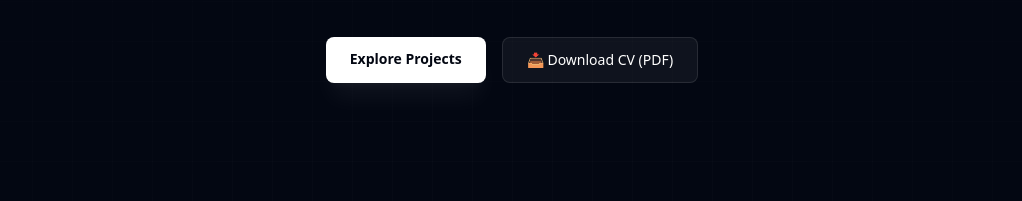
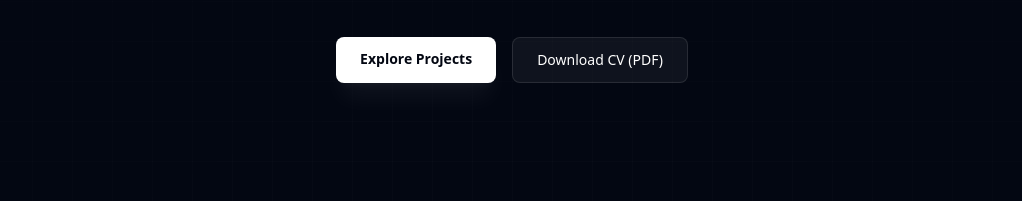
Before and after one commit to sanxnn/sanxnn.github.io, a plain HTML site: page index.html in a window 1280 px wide. Shown: the part 599-800 px from the top of the page, without its empty margins (128-1150 px from the left). Drawn offline with nearby package versions, Linux system fonts and the light colour scheme.

Commit message:
Remove emoji from CV download link for a cleaner presentation

```diff
--- a/index.html
+++ b/index.html
@@ -180,7 +180,7 @@
           download
           class="bg-white/5 border border-white/10 hover:border-white/20 hover:bg-white/10 text-white font-medium px-6 py-3 rounded-lg transition duration-200 text-sm flex items-center gap-2"
         >
-          📥 Download CV (PDF)
+          Download CV (PDF)
         </a>
       </div>
     </header>
```
